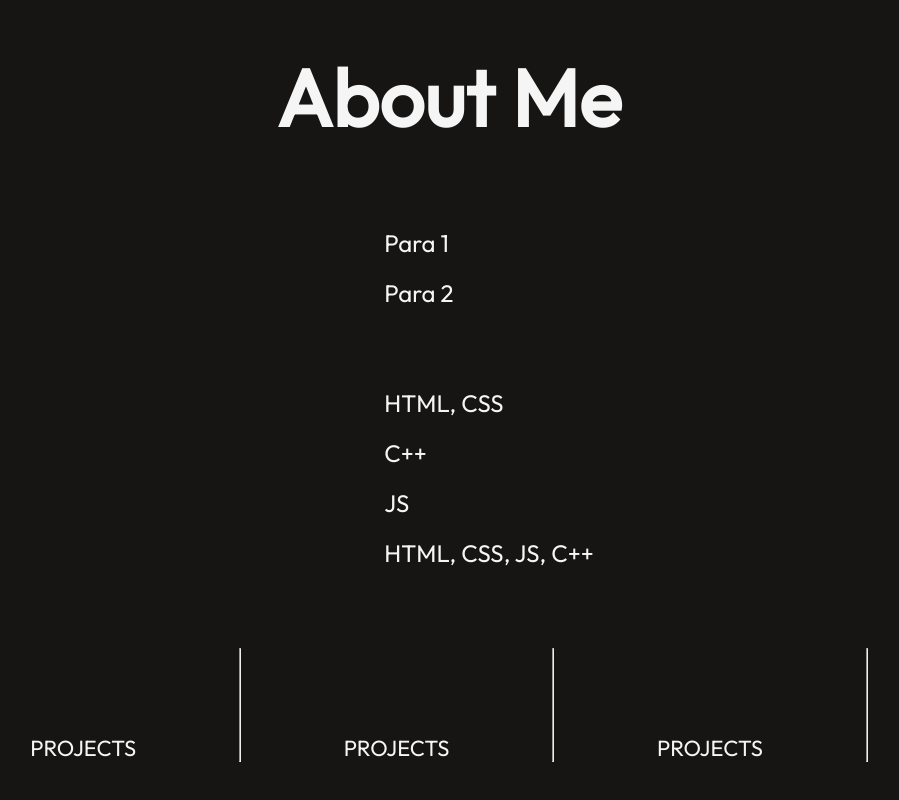
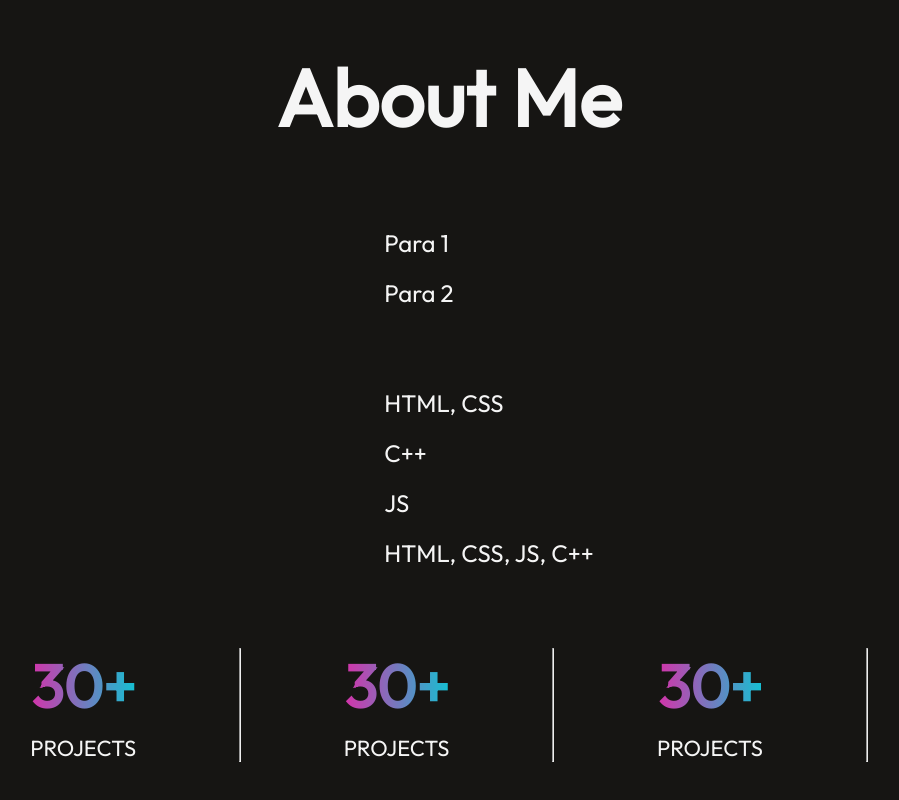
Before and after one commit to 6vam4arya/My-Website-Portfolio, a React (Vite) app: page / in a window 1280 px wide. Shown: the part 716-1516 px from the top of the page, without its empty margins (191-1090 px from the left). Built offline with nearby package versions, Linux system fonts and the light colour scheme.

Commit message:
Modifications

```diff
--- a/Components/About/About.css
+++ b/Components/About/About.css
@@ -81,8 +81,10 @@
 .about-achievement h1{
     font-size: 60px;
     font-weight: 700;
-    background: linear-gradient(270 deg, rgb(59, 120, 53), rgb(194, 67, 194));
+    background: linear-gradient(270deg, #16bfd2 0.36%, #d830a9 102.6%);
+    /* reducing percentage of a color will increase its portion in linear gardient */
     background-clip:text;
+    -webkit-background-clip: text;
     -webkit-text-fill-color: transparent;
 
 }
--- a/Components/Navbar/Navbar.css
+++ b/Components/Navbar/Navbar.css
@@ -15,6 +15,17 @@
     font-size: 15px;
 }
 
+.nav-menu li{
+    cursor:pointer;
+    transition:0.4s;
+}
+
+.nav-menu li:hover{
+    transform: scale(1.3);
+}
+
+
+
 .nav-connect{
     padding : 20px 40px;
     border-radius: 50px;
```
